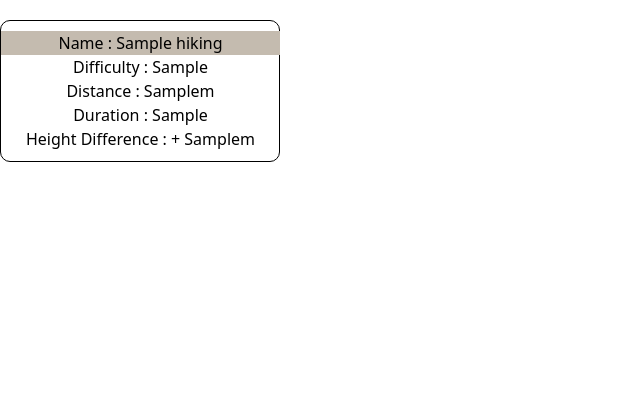
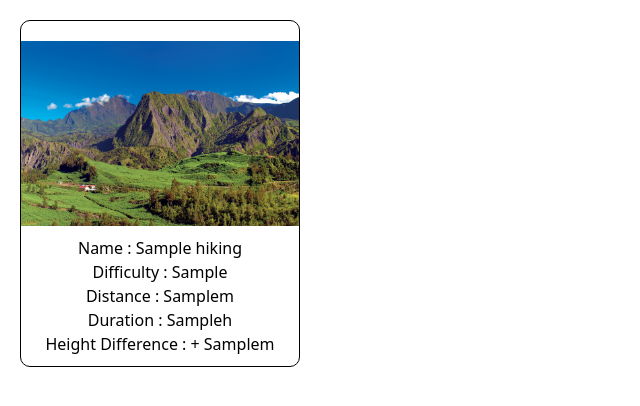
Before and after one commit to Alexpe77/Hiking, a PHP site: page / in a window 1280 px wide. Shown: the part 82-488 px from the top of the page, without its empty margins (0-640 px from the left). Run offline with PHP 8.4, Linux system fonts and the light colour scheme; tables that the repository leaves empty or names only in its code hold one stand-in row (values such as "Sample post"); some web fonts are replaced.

Commit message:
Add picture and fix flex direction

```diff
--- a/assets/connect.php
+++ b/assets/connect.php
@@ -1,7 +1,7 @@
 <?php
 
 try {
-    $bdd = new PDO('mysql:host=localhost;dbname=becode;charset=utf8', 'root', '');
+    $bdd = new PDO('mysql:host=localhost;dbname=hiking;charset=utf8', 'root', '');
     $bdd->setAttribute(PDO::ATTR_ERRMODE, PDO::ERRMODE_EXCEPTION);
 } catch (Exception $e) {
     die('Connection failed ' . $e->getMessage());
--- a/assets/css/style.css
+++ b/assets/css/style.css
@@ -26,13 +26,15 @@ body header h1 {
   color: #C4BBAF;
 }
 
+main {
+  display: flex;
+}
 main .displayed_hikes {
   display: flex;
-  flex-direction: row;
   justify-content: space-evenly;
   align-content: center;
   flex-wrap: wrap;
-  margin-top: 20px;
+  margin: 20px 0 0 20px;
   border: 1px solid black;
   border-radius: 10px;
   width: 280px;
--- a/assets/css/style.scss
+++ b/assets/css/style.scss
@@ -31,13 +31,13 @@ body {
 }
 
 main {
+    display: flex;
     .displayed_hikes {
         display: flex;
-        flex-direction: row;
         justify-content: space-evenly;
         align-content: center;
         flex-wrap: wrap;
-        margin-top: 20px;
+        margin: 20px 0 0 20px;
         border: 1px solid black;
         border-radius: 10px;
         width: 280px;
--- a/assets/index.php
+++ b/assets/index.php
@@ -26,10 +26,11 @@ transition-colors duration-300 hover:bg-gray-800 hover:text-white">Add a new hik
             foreach ($result as $row) {
                 echo '<div class="displayed_hikes">';
                 echo '<ul>';
+                echo '<ul><img src="./img/reunion.jpg"></ul>';
                 echo '<li>Name : ' . $row['name'] . '</li>';
                 echo '<li>Difficulty : ' . $row['difficulty'] . '</li>';
                 echo '<li>Distance : ' . $row['distance'] . 'm' . '</li>';
-                echo '<li>Duration : ' . $row['duration'] . '</li>';
+                echo '<li>Duration : ' . $row['duration'] . 'h' . '</li>';
                 echo '<li>Height Difference : + ' . $row['height_difference'] . 'm' . '</li>';
                 echo '</ul>';
                 echo '</div>';
```
Also changed, not shown: assets/img/reunion.jpg (added), 1 other file.
